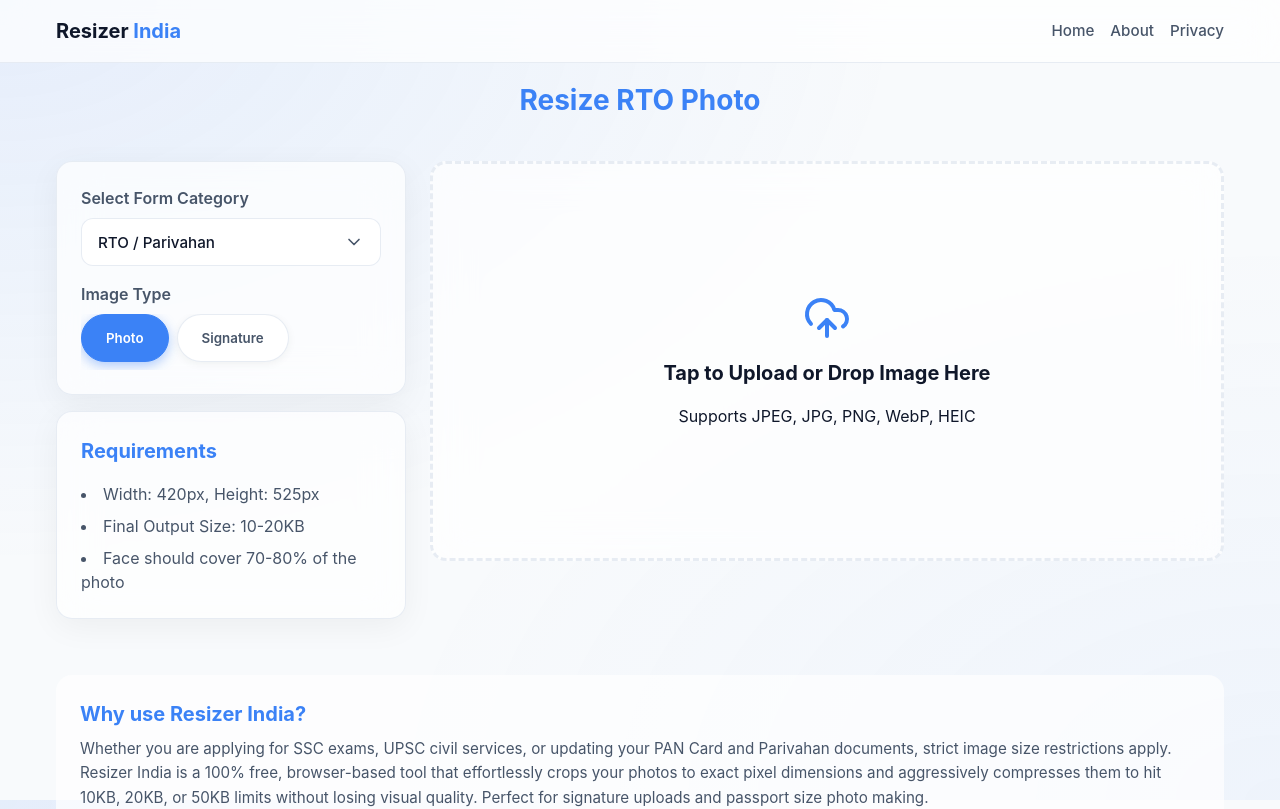
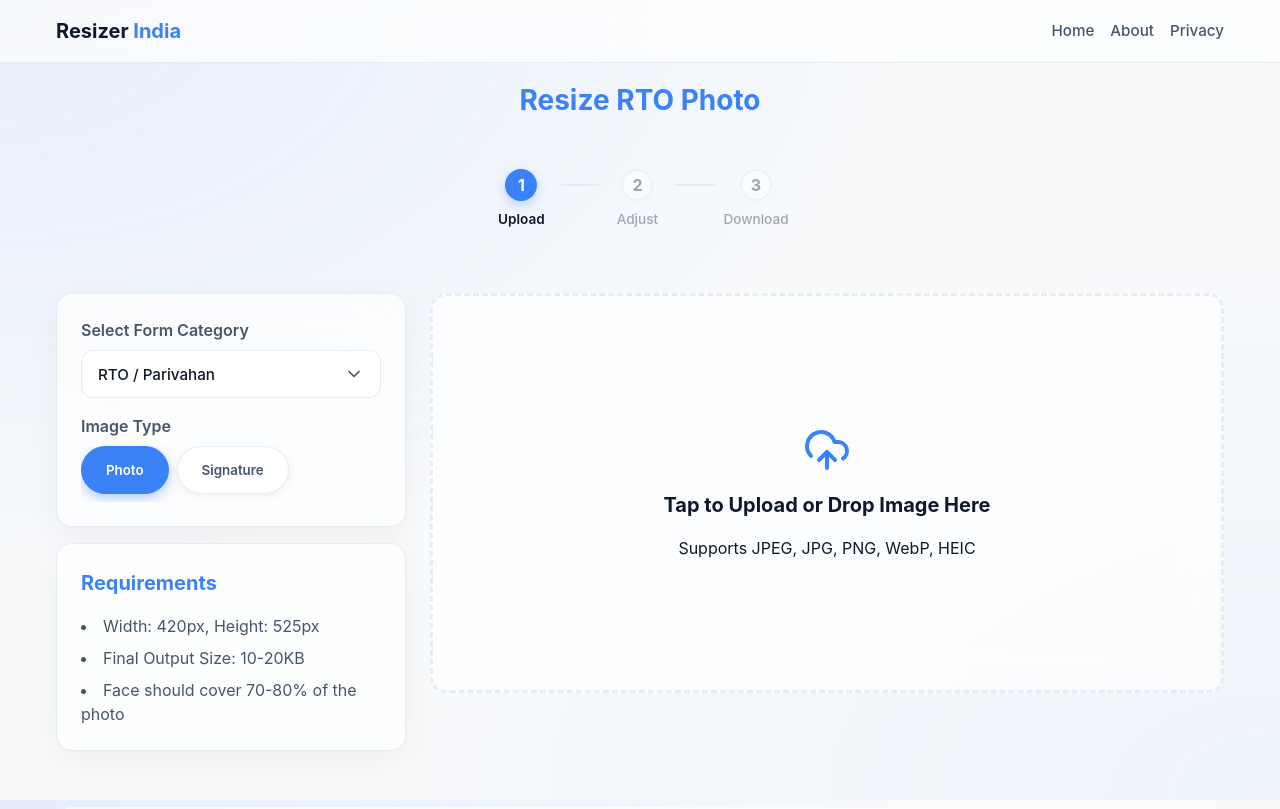
Before and after one commit to TechyNisarg/resizer-india, a React (Vite) app: page / in a window 1280 px wide. Shown: the top 809 px of the page. Built offline with nearby package versions, Linux system fonts and the light colour scheme; a web font is replaced by a local one.

Commit message:
feat: add visual step flow indicator

```diff
--- a/src/pages/Home.tsx
+++ b/src/pages/Home.tsx
@@ -8,6 +8,41 @@
 import { getPresetsByCategory } from '../utils/presetData';
 import { Trash2, DownloadCloud } from 'lucide-react';
 
+const StepIndicator = ({ currentStep }: { currentStep: number }) => {
+  const steps = ['Upload', 'Adjust', 'Download'];
+  return (
+    <div className="step-indicator" style={{ display: 'flex', justifyContent: 'center', alignItems: 'center', gap: '0.5rem', marginBottom: '2rem', width: '100%', overflowX: 'auto', padding: '0.5rem' }}>
+      {steps.map((step, idx) => {
+        const stepNum = idx + 1;
+        const isActive = stepNum === currentStep;
+        const isPast = stepNum < currentStep;
+        return (
+          <React.Fragment key={step}>
+            <div style={{ display: 'flex', flexDirection: 'column', alignItems: 'center', gap: '0.5rem', opacity: isActive || isPast ? 1 : 0.5, minWidth: '60px' }}>
+              <div style={{
+                width: '32px', height: '32px', borderRadius: '50%',
+                display: 'flex', justifyContent: 'center', alignItems: 'center',
+                background: isActive ? 'var(--primary)' : isPast ? '#10b981' : 'var(--surface-solid)',
+                color: isActive || isPast ? 'white' : 'var(--text-secondary)',
+                border: `2px solid ${isActive ? 'var(--primary)' : isPast ? '#10b981' : 'var(--border-color)'}`,
+                fontWeight: 'bold', transition: 'all 0.3s ease',
+                boxShadow: isActive ? '0 4px 12px rgba(59, 130, 246, 0.3)' : 'none'
+              }}>
+                {isPast ? '✓' : stepNum}
+              </div>
+              <span style={{ fontSize: '0.85rem', fontWeight: isActive ? 600 : 500, color: isActive ? 'var(--text-primary)' : 'var(--text-secondary)' }}>
+                {step}
+              </span>
+            </div>
+            {idx < steps.length - 1 && (
+              <div style={{ height: '2px', width: '40px', background: isPast ? '#10b981' : 'var(--border-color)', alignSelf: 'flex-start', marginTop: '15px', transition: 'all 0.3s ease', flexShrink: 0 }} />
+            )}
+          </React.Fragment>
+        );
+      })}
+    </div>
+  );
+};
 export const Home: React.FC = () => {
   const location = useLocation();
   const navigate = useNavigate();
@@ -75,11 +110,17 @@
     downloadObjectURL, sourceSizeKB, finalSizeKB
   } = useImageProcessor(activePreset);
 
+  let currentStep = 1;
+  if (sourceImage && !downloadObjectURL) currentStep = 2;
+  if (downloadObjectURL) currentStep = 3;
+
   return (
     <div className="home-container">
       <div className="hero-section">
         <h1>{activePreset?.buttonText || "Resize Image"}</h1>
       </div>
+
+      <StepIndicator currentStep={currentStep} />
 
       <div className="workspace">
         <div className="sidebar">
```
